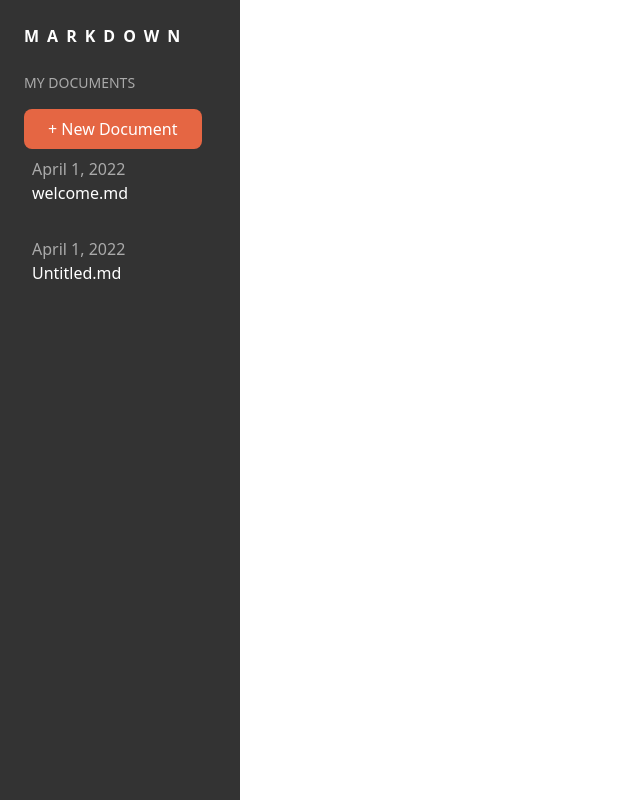
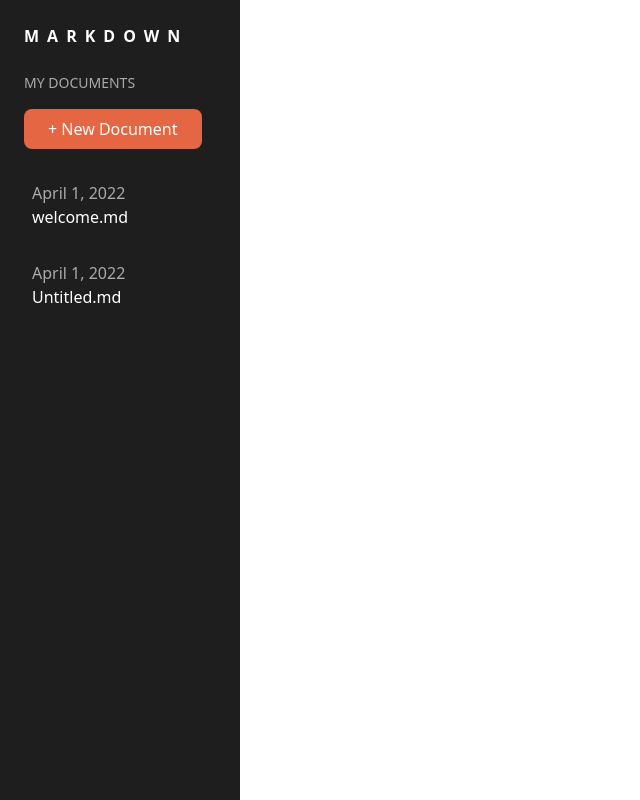
Before and after one commit to peter-abah/markdown-editor, a React (Create React App) app: page / in a window 1280 px wide. Shown: the whole page, without its empty margins (0-640 px from the left). Built offline with nearby package versions, Linux system fonts and the light colour scheme.

Commit message:
Add some styles

```diff
--- a/package.json
+++ b/package.json
@@ -11,6 +11,7 @@
     "@types/react": "^18.0.12",
     "@types/react-dom": "^18.0.5",
     "clsx": "^1.1.1",
+    "date-fns": "^2.28.0",
     "nanoid": "^4.0.0",
     "react": "^18.1.0",
     "react-dom": "^18.1.0",
--- a/src/components/DocumentBtn/index.css
+++ b/src/components/DocumentBtn/index.css
@@ -1,6 +1,7 @@
 .doc-btn button {
   display: flex;
   flex-direction: column;
+  width: 100%;
   margin-bottom: 1rem;
   padding: 0.5rem;
 }
--- a/src/components/Documents/index.css
+++ b/src/components/Documents/index.css
@@ -1,5 +1,13 @@
+.documents {
+  overflow-y: auto;
+}
+
 .documents-title {
   margin-bottom: 1rem;
   font-size: .875rem;
   color: #aaa;
 }
+
+.doc-btns {
+  padding: 1.5rem 0;
+}
--- a/src/components/Documents/index.tsx
+++ b/src/components/Documents/index.tsx
@@ -11,13 +11,13 @@ const Documents = () => {
   const { docs, selectDoc } = useDocuments();
 
   return (
-    <section>
+    <section className="documents">
       <h2 className='documents-title'>MY DOCUMENTS</h2>
       <AccentButton
         onClick={toggleForm}
       >+ New Document</AccentButton>
 
-      <ul>
+      <ul className="doc-btns">
         {docs.map((doc) => (
           <DocumentBtn
             key={doc.id}
--- a/src/components/Menu/index.css
+++ b/src/components/Menu/index.css
@@ -2,9 +2,8 @@
   max-width: 15rem;
   height: 100vh;
   padding: 1.5rem;
-  overflow-y: auto;
   color: #fff;
-  background-color: #333;
+  background-color: #1e1e1e;
 }
 
 .menu-title {
```
Also changed, not shown: 1 other file (tests, documents, lock files or other folders).
